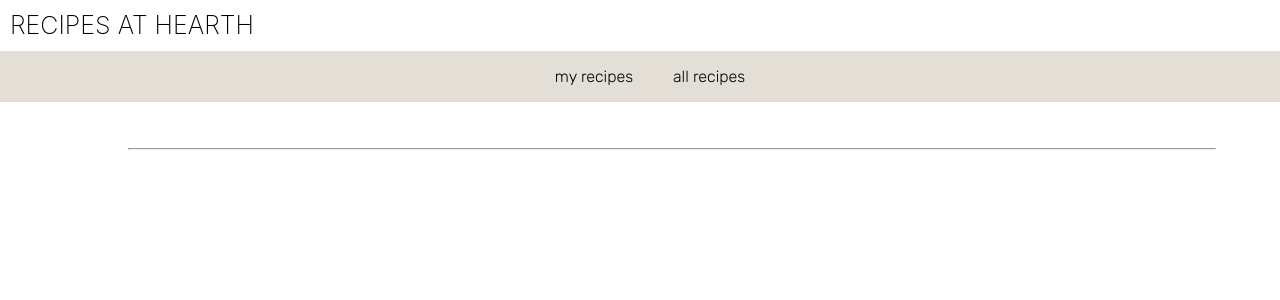
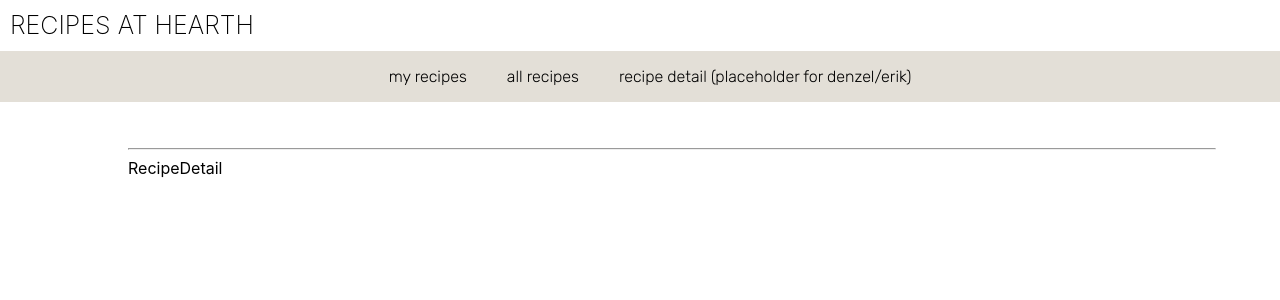
Before and after one commit to ErikYSH/recipesathearth, a React (Create React App) app in the folder client/: page /RecipeDetail in a window 1280 px wide. Shown: the top 300 px of the page. Built offline with nearby package versions, Linux system fonts and the light colour scheme.

Commit message:
initial skeleton commit for recipedetail page

```diff
--- a/client/package.json
+++ b/client/package.json
@@ -10,6 +10,7 @@
     "react-dom": "^18.2.0",
     "react-router-dom": "^6.3.0",
     "react-scripts": "5.0.1",
+    "styled-components": "^5.3.5",
     "web-vitals": "^2.1.4"
   },
   "scripts": {
--- a/client/src/App.js
+++ b/client/src/App.js
@@ -5,6 +5,7 @@ import Layout from './components/Layout/Layout';
 import{BrowserRoute,Route} from 'react-router-dom'
 import AllRecipes from './pages/AllRecipes/AllRecipes';
 import Recipes from './pages/MyRecipes/Recipes';
+import RecipeDetail from './pages/RecipeDetail/RecipeDetail';
 
 function App() {
   return (
@@ -16,6 +17,7 @@ function App() {
     <Route   path='/' element={<Layout  />}></Route>
     <Route  path='/AllRecipes' element={<AllRecipes />}></Route>
     <Route path='/Recipes' element={<Recipes />}></Route>
+    <Route path='/RecipeDetail' element={<RecipeDetail />}></Route>
     </Routes>
     </div>
     </>
--- a/client/src/components/NavBar/Navbar.js
+++ b/client/src/components/NavBar/Navbar.js
@@ -14,6 +14,7 @@ export default function Navbar() {
              <div className="nav-links">
              <Link  className="link" to='/Recipes'>my recipes</Link>
              <Link className="link" to='/AllRecipes'> all recipes</Link>
+             <Link className="link" to='/RecipeDetail'>recipe detail (placeholder for denzel/erik)</Link>
              </div>
 
              </nav>
--- /dev/null
+++ b/client/src/pages/RecipeDetail/RecipeDetail.js
@@ -0,0 +1,9 @@
+import React from 'react'
+import styled from "styled-components";
+
+
+export default function RecipeDetail() {
+  return (
+    <div>RecipeDetail</div>
+  )
+}
```
Also changed, not shown: 2 other files (tests, documents, lock files or other folders).
